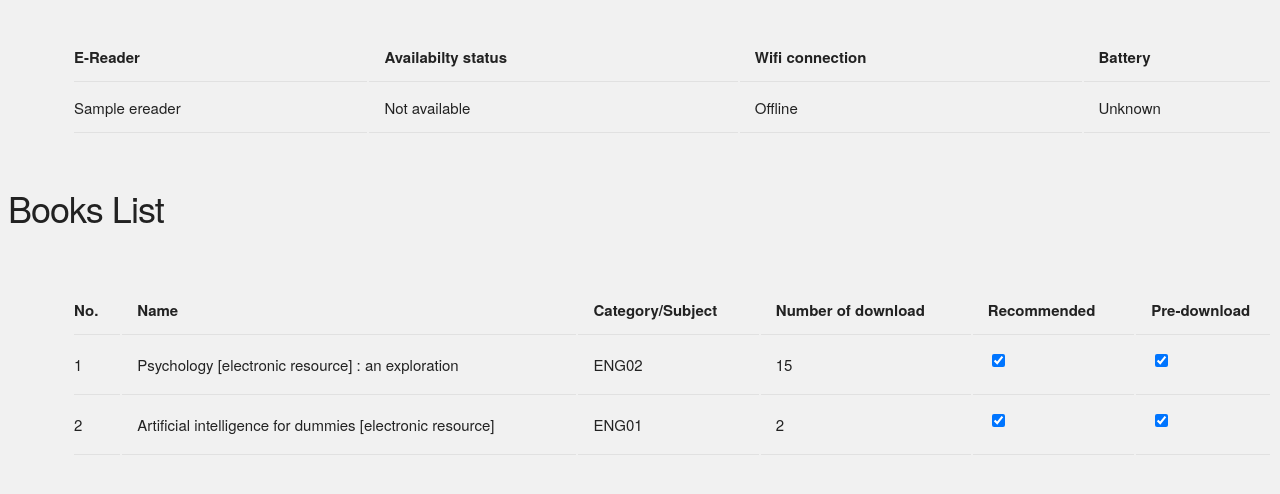
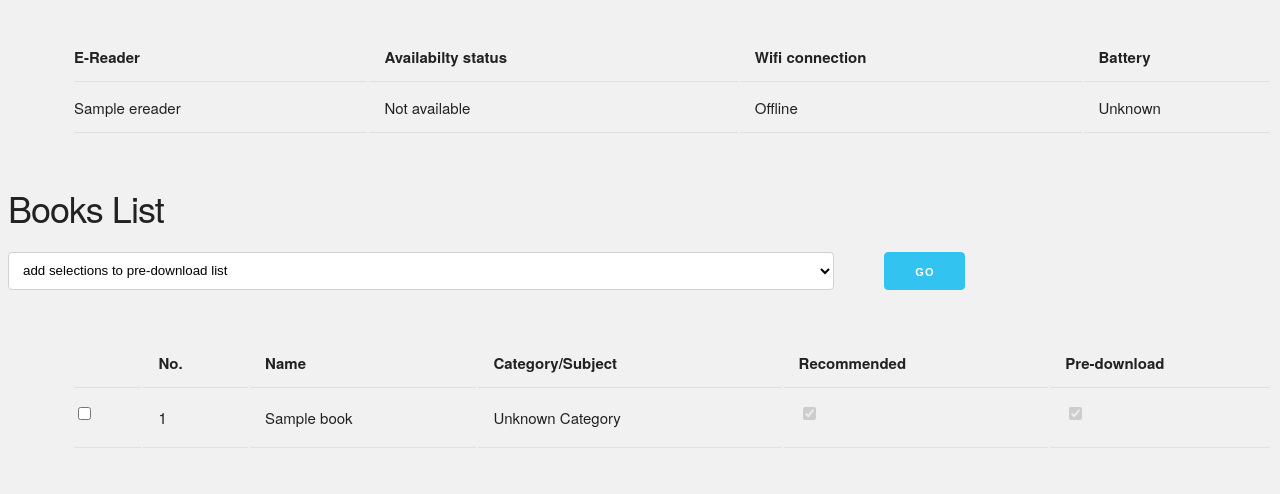
Before and after one commit to Kongpob-R/public_library_stand_server, a Flask app: template project/templates/dashboard.html in a window 1280 px wide. Shown: the part 156-650 px from the top of the page. Run offline with Flask 2, Linux system fonts and the light colour scheme; the template is opened without the code that fills it: values that come from a table or form of the project are taken from there, others are empty; tables that the repository leaves empty hold one stand-in row (values such as "Sample post"); some libraries are stand-ins or nearby versions.

Commit message:
add query action to book list in dashboard

```diff
--- a/project/main.py
+++ b/project/main.py
@@ -1,5 +1,4 @@
 import os
-from dotenv import load_dotenv
 from flask import Blueprint, current_app, jsonify, render_template, request, jsonify
 from flask_login import current_user
 from flask_socketio import emit
@@ -52,12 +51,32 @@ def detail():
     )
 
 
-@main.route('/dashboard')
+@main.route('/dashboard', methods=['GET', 'POST'])
 def dashboard():
     if current_user.role != 'superuser':
         return current_app.login_manager.unauthorized()
+    if request.method == 'POST':
+        selectBooks = (request.form.getlist('select-book'))
+        selectAction = (request.form.get('select-action'))
+        print(selectAction)
+        for selectbook in selectBooks:
+            book = db.session.query(Book).filter_by(
+                record_id=selectbook).first()
+            if selectAction == 'addPredownload':
+                book.predownload = True
+            elif selectAction == 'removePredownload':
+                book.predownload = False
+            elif selectAction == 'addRecommend':
+                book.recommend = True
+            elif selectAction == 'removeRecommend':
+                book.recommend = False
+        if selectAction == 'clearPredownload':
+            Book.query.update({Book.predownload: False})
+        elif selectAction == 'clearRecommend':
+            Book.query.update({Book.recommend: False})
+        db.session.commit()
     ereader = Ereader.query.all()
-    books = Book.query.all()
+    books = Book.query.limit(50).all()
     return render_template(
         'dashboard.html',
         dashboard=True,
--- a/project/models.py
+++ b/project/models.py
@@ -58,4 +58,5 @@ class Book(db.Model):
     best_author = db.Column(db.String(100))
     best_author_norm = db.Column(db.String(100))
     isbn = db.Column(db.String(20))
-    recommend_on = db.Column(db.String(20))
+    recommend = db.Column(db.Boolean)
+    predownload = db.Column(db.Boolean)
--- a/project/templates/dashboard.html
+++ b/project/templates/dashboard.html
@@ -65,14 +65,31 @@
 <!-- Just in case -->
 <div class="downloadedstat">
     <h3>Books List</h3>
+    <form id="form-action" method="post">
+    <div class="row">
+        <div class="eight columns">
+            <select class="u-full-width" name="select-action" id="select-action">
+                <option value="addPredownload">add selections to pre-download list</option>
+                <option value="removePredownload">remove selections from pre-download list</option>
+                <option value="addRecommend">add selections to recommend list</option>
+                <option value="removeRecommend">remove selections from recommend list</option>
+                <option value="clearRecommend">clear recommend list</option>
+                <option value="clearPredownload">clear pre-download list</option>
+            </select>
+        </div>
+        <div class="four columns">
+            <input type="submit" class="button-primary" value="Go">
+        </div>
+    </div>
     <div class="row">
         <table class="u-full-width">
             <thead>
                 <tr>
+                    <th></th>
                     <th>No.</th>
                     <th>Name</th>
                     <th>Category/Subject</th>
-                    <th>Number of download</th>
+                    <!-- <th>Number of download</th> -->
                     <!-- recommend on web -->
                     <th>Recommended</th>
                     <!-- pre-download and recommend on e-reader -->
@@ -80,35 +97,49 @@
                 </tr>
             </thead>
             <tbody>
+                {% for book in books %}
                 <tr>
-                    <td>1</td>
-                    <td>Psychology [electronic resource] : an exploration</td>
-                    <td>ENG02</td>
-                    <td>15</td>
                     <td>
-                        <input type="checkbox" checked="true">
+                        <input type="checkbox" name="select-book" value="{{book.record_id}}">
+                    </td>
+                    <td>{{book.bib_record_id}}</td>
+                    <td class="book title">{{book.best_title}}</td>
+                    <td>Unknown Category</td>
+                    <!-- <td>15</td> -->
+                    <td class="book recommend">
+                        <input type="checkbox" disabled="disabled"
+                        {% if book.recommend %}
+                        checked
+                        {% endif %}
+                        >
                     </td>
                     <td>
-                        <input type="checkbox" checked="false">
+                        <input type="checkbox" disabled="disabled"
+                        {% if book.predownload %}
+                        checked
+                        {% endif %}
+                        >
                     </td>
                 </tr>
-                <tr>
-                    <td>2</td>
-                    <td>Artificial intelligence for dummies [electronic resource]</td>
-                    <td>ENG01</td>
-                    <td>2</td>
-                    <td>
-                        <input type="checkbox" checked="false">
-                    </td>
-                    <td>
-                        <input type="checkbox" checked="true">
-                    </td>
-                </tr>
+                {% endfor %}
             </tbody>
         </table>
     </div>
+    </form>
 </div>
 <script type="text/javascript" charset="utf-8">
+    // function bookAction() {
+    //     const selectRows = document.getElementsByName('select-book')
+    //     var selectRowsChecked = []
+    //     for (var i=0; i<selectRows.length; i++) {
+    //         if(selectRows[i].checked) {
+    //             selectRowsChecked.push(selectRows[i].value)
+    //         }
+    //     }
+    //     console.log(document.getElementById('select-action').value)
+    //     console.log(selectRowsChecked)
+
+    // }
     function update(attribute, uid, value) {
         document.getElementById(attribute + '-' + uid).innerHTML = value
     }
```
